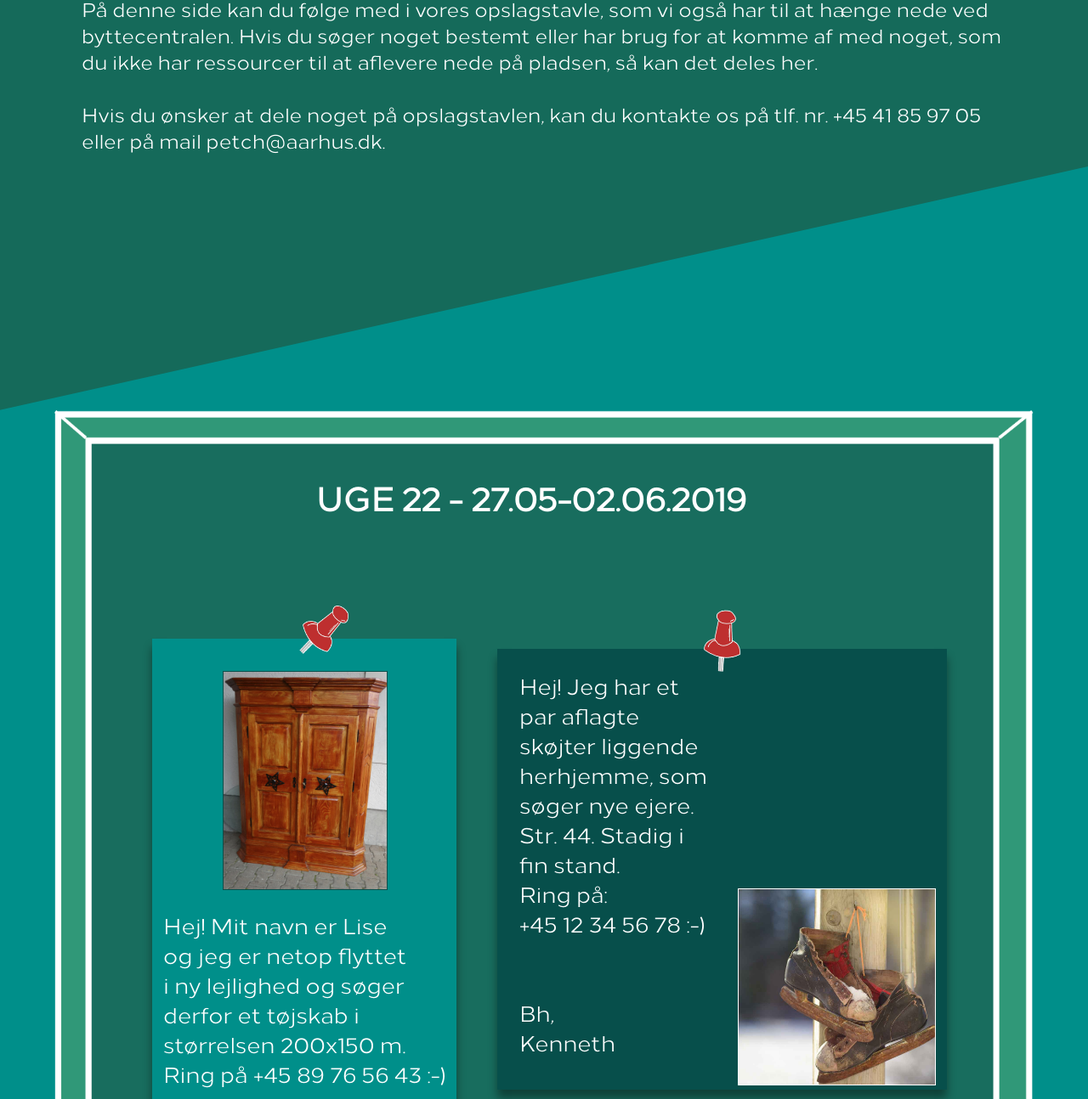
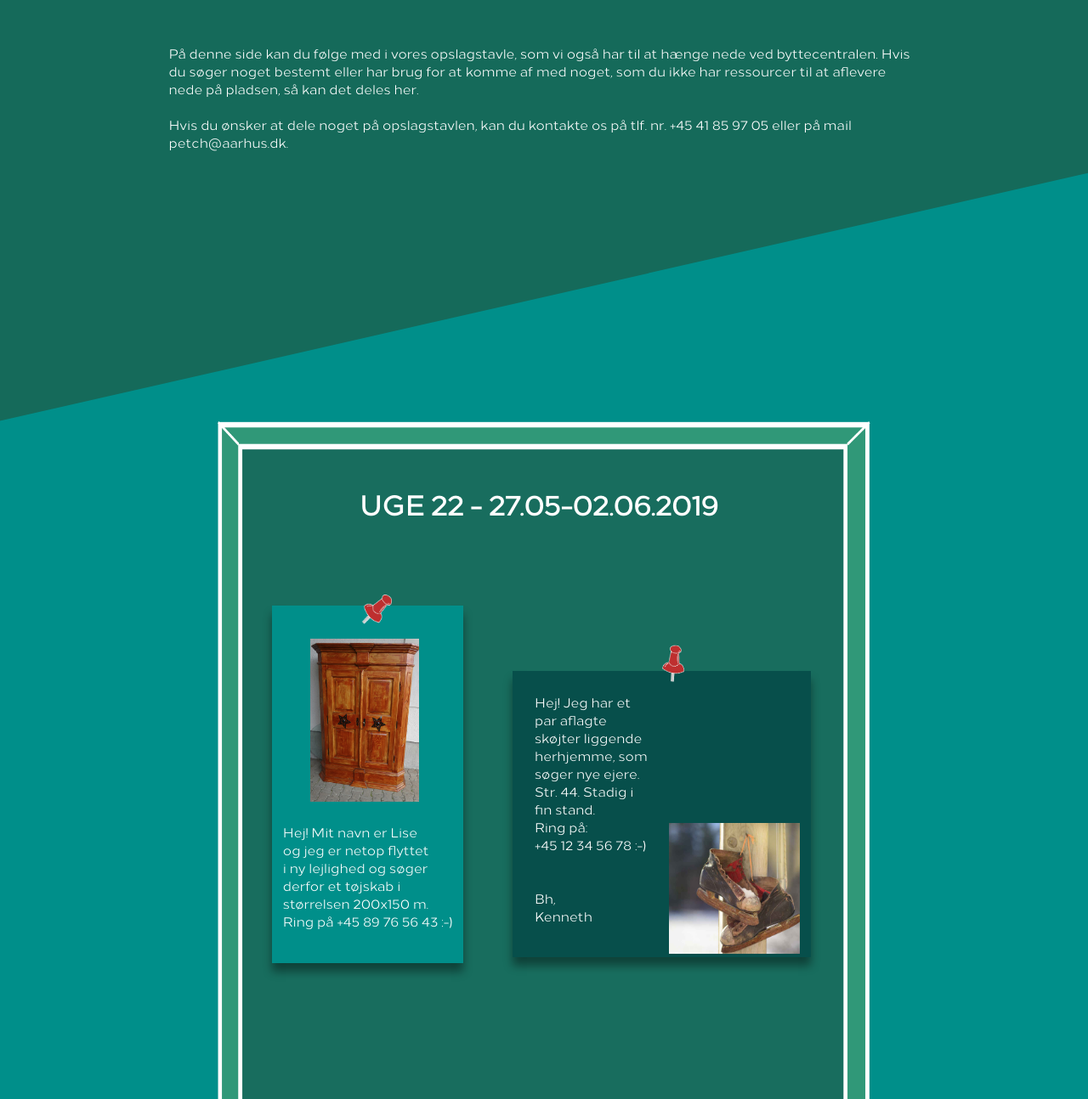
Before and after one commit to EmilMonberg/REUSE, a plain HTML site: page opslagstavle.html in a window 1280 px wide. Shown: the part 362-1656 px from the top of the page at 85% size. Drawn offline with nearby package versions, Linux system fonts and the light colour scheme.

Commit message:
Opslagstavle update

```diff
--- a/CSS/opslagstavle-design.css
+++ b/CSS/opslagstavle-design.css
@@ -223,9 +223,9 @@ nav.menu_baggrund ul li ul li:hover {
 /*--------------------------Indhold----------------------*/
 
 .intro {
-    padding-top: 6vw;
+    padding-top: 2vw;
     width: 100%;
-    height: 50vw;
+    height: 55vw;
     background-color: #156A5A;
     font-family: Overskrift;
     color: white;
@@ -235,17 +235,18 @@ nav.menu_baggrund ul li ul li:hover {
 }
 
 h1 {
+    margin-top: 10%;
     text-align: center;
-    font-size: 4.5vw;
+    font-size: 3.5vw;
 }
 
 .it {
     color: white;
     font-family: Tekst;
-    font-size: 1.8vw;
+    font-size: 1.2vw;
     margin-top: 5%;
-    margin-left: 7.5%;
-    margin-right: 7.5%;
+    margin-left: 15.5%;
+    margin-right: 15.5%;
 }
 
 .sec2 {
@@ -267,8 +268,8 @@ h1 {
 }
 
 .board {
-    width: 90%;
-    height: 120vw;
+    width: 60%;
+    height: 100vw;
     margin-top: -50vw;
     display: block;
     margin: auto;
@@ -281,80 +282,78 @@ h1 {
     position: absolute;
     color: white;
     margin-top: 6vw;
-    left: 29%;
+    left: 33%;
     font-family: tekst;
     z-index: 500;
-    font-size: 3vw;
+    font-size: 2.5vw;
 }
 
 .skabbillede {
     position: absolute;
-    margin-top: 24vw;
-    left: 20.5%;
-    width: 15vw;
-    height: 20vw;
+    margin-top: 20vw;
+    left: 28.5%;
+    width: 10vw;
+    height: 15vw;
     z-index: 1100;
-    border: solid 1px #074f4b;
 }
 
 .skabtekst {
     color: white;
     font-family: tekst;
-    font-size: 2vw;
+    font-size: 1.2vw;
     position: absolute;
-    margin-top: 21vw;
+    margin-top: 17vw;
     z-index: 1000;
     background-color: #008f8a;
     padding-left: 1%;
     padding-right: 1%;
-    padding-top: 25%;
-    padding-bottom: 6%;
-    left: 14%;
+    padding-top: 20%;
+    padding-bottom: 3%;
+    left: 25%;
     box-shadow: 0 10px 10px rgba(0.2, 0.4, 0.4, 0.4);
 }
 
 .skoejtebillede {
     position: absolute;
-    margin-top: 44vw;
-    right: 14%;
-    width: 18vw;
-    height: 18vw;
+    margin-top: 37vw;
+    right: 26.5%;
+    width: 12vw;
+    height: 12vw;
     z-index: 1100;
-    border: solid 1px white;
 }
 
 .skoejtetekst {
     color: white;
     font-family: tekst;
-    font-size: 2vw;
+    font-size: 1.2vw;
     position: absolute;
-    margin-top: 22vw;
+    margin-top: 23vw;
     z-index: 1000;
     background-color: #074f4b;
     padding-left: 2%;
-    padding-right: 22%;
+    padding-right: 15%;
     padding-top: 2%;
     padding-bottom: 3%;
-    right: 13%;
+    right: 25.5%;
     box-shadow: 0 10px 10px rgba(0.2, 0.4, 0.4, 0.4);
 }
 
 .pin1 {
-    width: 5vw;
-    height: 5vw;
+    width: 3vw;
+    height: 3vw;
     z-index: 1100;
     position: absolute;
-    left: 27%;
-    margin-top: 18vw;
+    left: 33%;
+    margin-top: 16vw;
 }
 
 .pin2 {
-    width: 5vw;
-    height: 5vw;
+    width: 3vw;
+    height: 3vw;
     z-index: 1100;
     position: absolute;
-    right: 31%;
-    margin-top: 19vw;
+    right: 36.5%;
+    margin-top: 21vw;
     transform: rotate(-40deg);
 }
 
```
Also changed, not shown: opslagstavle.html (+1 -0 lines).
